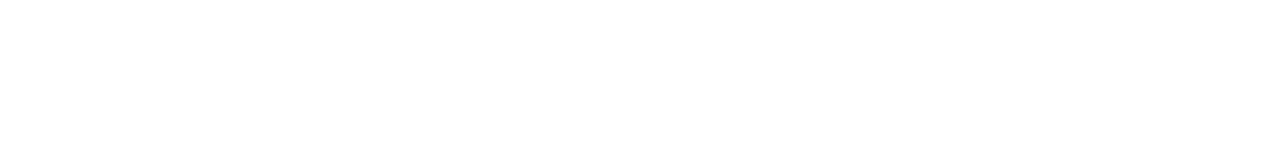
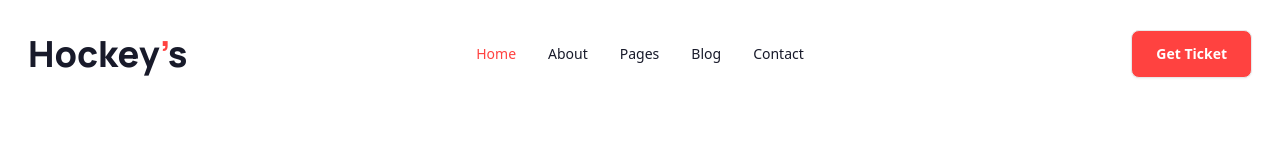
Before and after one commit to GmahmudZ/Assignment-3, a plain HTML site: page index.html in a window 1280 px wide. Drawn offline with nearby package versions, Linux system fonts and the light colour scheme.

Commit message:
3rd commit

```diff
--- a/index.html
+++ b/index.html
@@ -21,7 +21,41 @@
 </style>
 </head>
 <body>
-    <header></header>
+    <header>
+        <nav class="lg:p-5">
+            <div class="navbar bg-base-100">
+                <div class="navbar-start">
+                  <div class="dropdown">
+                    <div tabindex="0" role="button" class="btn btn-ghost lg:hidden">
+                      <svg xmlns="http://www.w3.org/2000/svg" class="h-5 w-5" fill="none" viewBox="0 0 24 24" stroke="currentColor"><path stroke-linecap="round" stroke-linejoin="round" stroke-width="2" d="M4 6h16M4 12h8m-8 6h16" /></svg>
+                    </div>
+                    <ul tabindex="0" class="menu menu-sm dropdown-content mt-3 z-[1] p-2 shadow bg-base-100 rounded-box w-52">
+                      <li class="text-[#FF4240]"><a>Home</a></li>
+                      <li><a>About</a></li>
+                      <li><a>Pages</a></li>
+                      <li><a>Blog</a></li>
+                      <li><a>Contact</a></li>
+                    </ul>
+                  </div>
+                  <h3 class="text-4xl font-extrabold font-manrope">
+                    Hockey<span class="text-[#FF4240]">’</span>s
+                  </h3>
+                </div>
+                <div class="navbar-center hidden lg:flex">
+                  <ul class="menu menu-horizontal px-1">
+                    <li class="text-[#FF4240]"><a>Home</a></li>
+                      <li><a>About</a></li>
+                      <li><a>Pages</a></li>
+                      <li><a>Blog</a></li>
+                      <li><a>Contact</a></li>
+                  </ul>
+                </div>
+                <div class="navbar-end">
+                  <button class="btn rounded-lg bg-[#FF4240] text-white px-6 py-4">Get Ticket</button>
+                </div>
+              </div>
+        </nav>
+    </header>
     <main></main>
     <footer></footer>
 </body>
```
